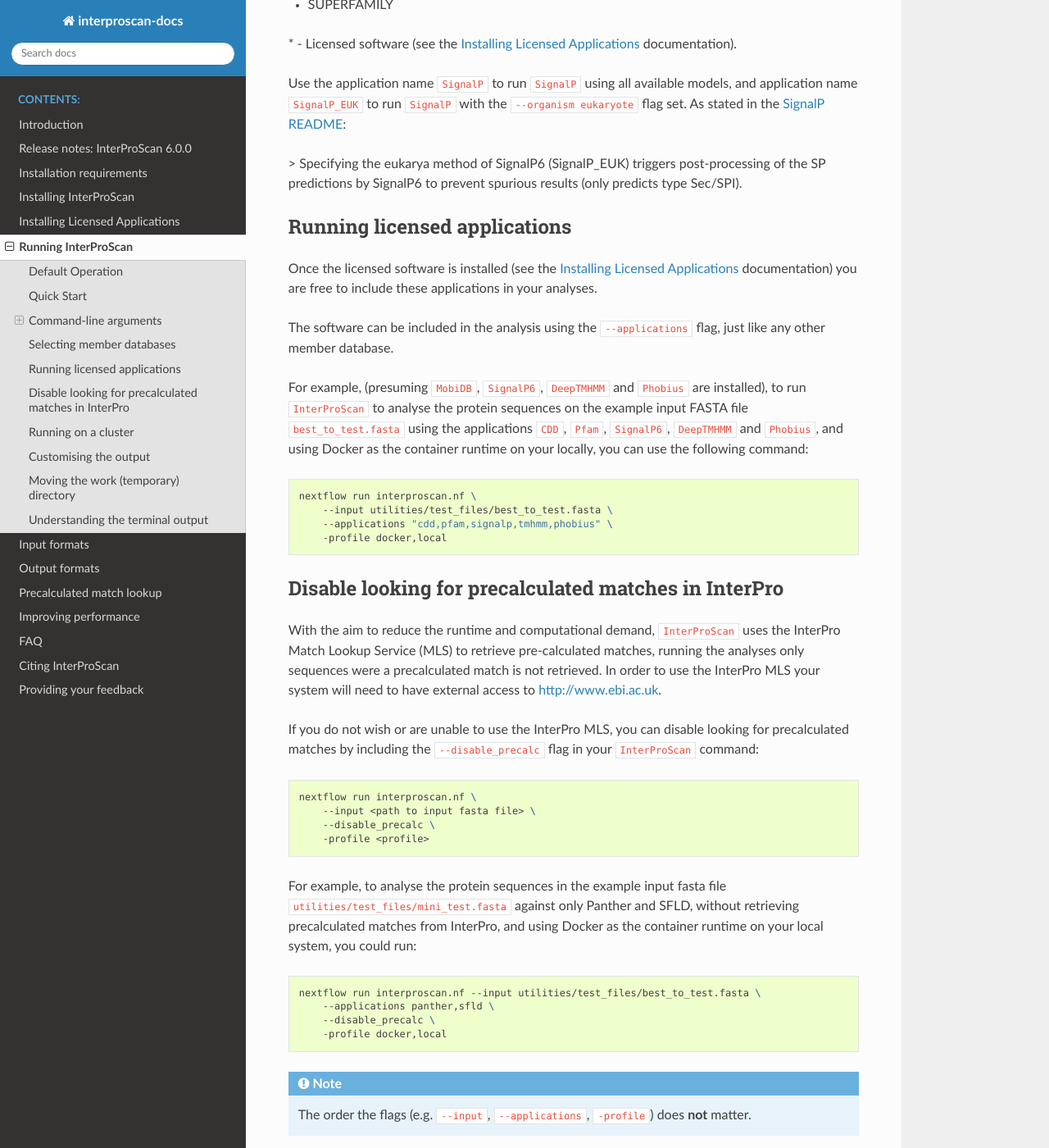
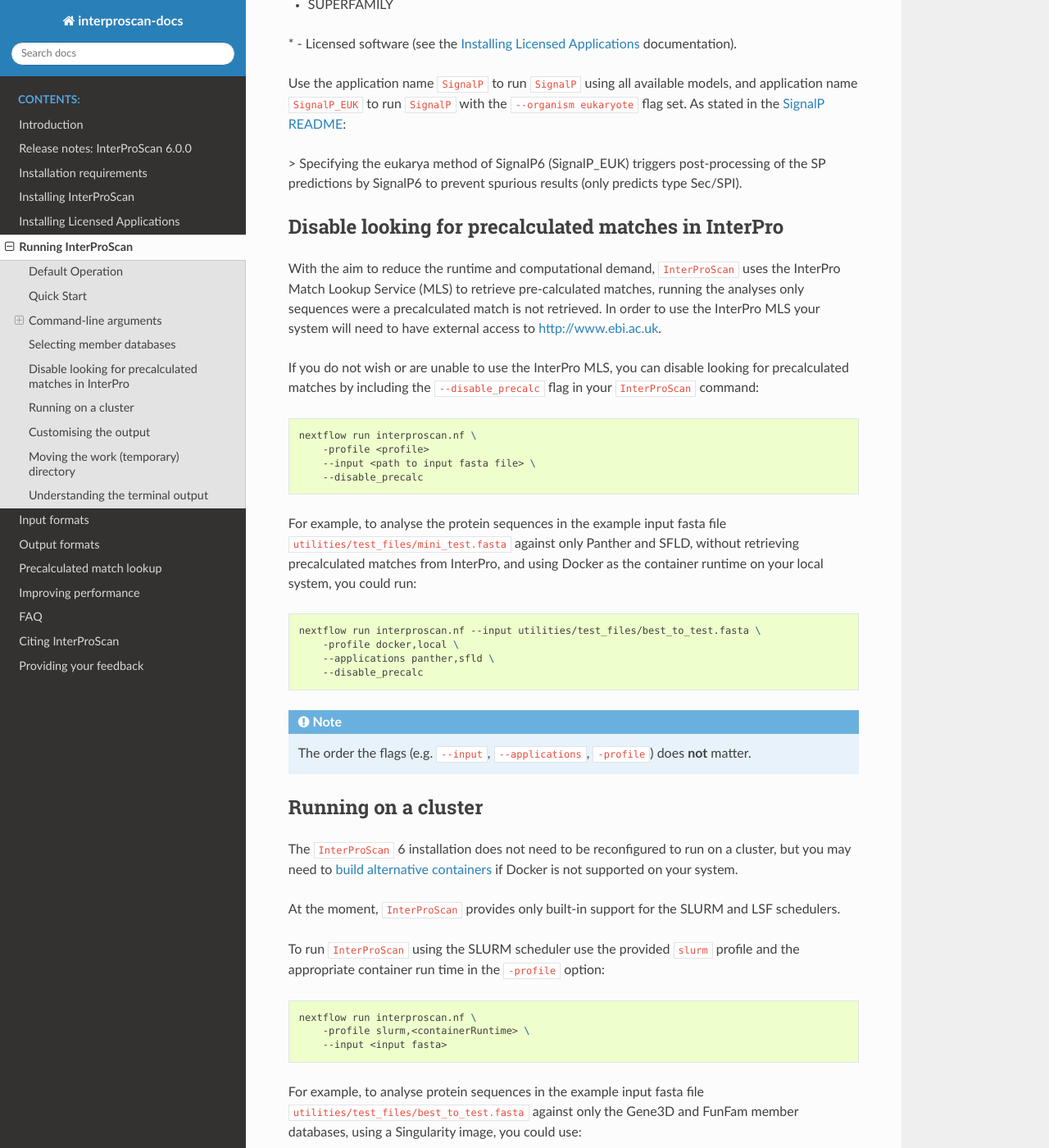
Before and after one commit to ebi-pf-team/interproscan-docs, a Sphinx documentation site: the page built from docs/HowToRun.rst, in a window 1280 px wide and 1400 px high, scrolled down 5659 px. Shown: the whole window at 82% size. Built offline with Sphinx 7.4.7 and the Read the Docs theme 2.0.0, drawn with Linux system fonts in a browser that asks for light colours; pages that are not in the unit, such as notebooks, are missing from menus; some of the changed text lies outside the part shown.

Commit message:
correct typos

```diff
--- a/docs/HowToRun.rst
+++ b/docs/HowToRun.rst
@@ -7,8 +7,8 @@
 .. code-block:: bash
 
     nextflow run <path to the interproscan.nf> \
-        --input <path to fasta file> \
-        -profile <executorprofile, containerRuntime profile>
+        -profile <executorprofile, containerRuntime profile> \
+        --input <path to fasta file>
 
 .. ATTENTION::
     All ``InterProScan`` custom flags, such as ``--input``, use **double** dashes.
@@ -100,7 +100,7 @@
 
 .. NOTE::
     To analyse nucleic acid sequences please see the
-    `"How to Analyse Nucleic Sequences" documentation <HowToNucleic.rst>`_
+    `"How to Analyse Nucleic Sequences" documentation <HowToNucleic.html>`_
 
 Command-line arguments
 ~~~~~~~~~~~~~~~~~~~~~~
@@ -141,7 +141,7 @@
 
 .. TIP::
     You can find out more
-    in the  `"How to Analyse Nucleic Sequences" documentation <HowToNucleic.rst>`_
+    in the  `"How to Analyse Nucleic Sequences" documentation <HowToNucleic.html>`_
 
 Configuring the output data
 ^^^^^^^^^^^^^^^^^^^^^^^^^^^
@@ -203,21 +203,21 @@
 .. code-block:: bash
 
     nextflow run interproscan.nf \
+        -profile <profiles> \
         --input <path to input fasta file> \
-        --applications "antifam,sfld" \
-        -profile <profiles>
+        --applications "antifam,sfld"
 
 For example, to analyse the protein sequences in the example input fasta file ``utilities/test_files/best_to_test.fasta``
 against only the AntiFam and NCBIFam member databases, using an Apptainer image
-(`see the Alternative Container docs <AlternativeContainers.rst>`_ on how to build an Apptainer image),
+(`see the Alternative Container docs <AlternativeContainers.html>`_ on how to build an Apptainer image),
 you could use:
 
 .. code-block:: bash
 
     nextflow run interproscan.nf \
+        -profile apptainer
         --input utilities/test_files/best_to_test.fasta \
-        --applications "antifam,ncbifam" \
-        -profile apptainer
+        --applications "antifam,ncbifam"
 
 .. NOTE::
     The member database (or 'applications') names are case insensitive,  both
@@ -256,30 +256,6 @@
 
 > Specifying the eukarya method of SignalP6 (SignalP_EUK) triggers post-processing of the SP predictions by SignalP6 to prevent spurious results (only predicts type Sec/SPI).
 
-
-Running licensed applications
-~~~~~~~~~~~~~~~~~~~~~~~~~~~~~
-
-Once the licensed software is installed (see the :ref:`Installing Licensed Applications` documentation)
-you are free to include these applications in your analyses.
-
-The software can be included in the analysis using the
-``--applications`` flag, just like any other member database.
-
-For example, (presuming ``MobiDB``, ``SignalP6``, ``DeepTMHMM`` and ``Phobius`` are installed), to run
-``InterProScan`` to analyse the protein sequences on the example input FASTA file
-``best_to_test.fasta`` using the
-applications ``CDD``, ``Pfam``, ``SignalP6``, ``DeepTMHMM`` and ``Phobius``, and using Docker
-as the container runtime on your locally,
-you can use the following command:
-
-.. code-block:: bash
-
-    nextflow run interproscan.nf \
-        --input utilities/test_files/best_to_test.fasta \
-        --applications "cdd,pfam,signalp,tmhmm,phobius" \
-        -profile docker,local
-
 Disable looking for precalculated matches in InterPro
 ~~~~~~~~~~~~~~~~~~~~~~~~~~~~~~~~~~~~~~~~~~~~~~~~~~~~~
 
@@ -296,9 +272,9 @@
 .. code-block:: bash
 
     nextflow run interproscan.nf \
+        -profile <profile>
         --input <path to input fasta file> \
-        --disable_precalc \
-        -profile <profile>
+        --disable_precalc
 
 For example, to analyse the protein sequences in the example input fasta
 file ``utilities/test_files/mini_test.fasta``
@@ -308,9 +284,9 @@
 .. code-block:: bash
 
     nextflow run interproscan.nf --input utilities/test_files/best_to_test.fasta \
+        -profile docker,local \
         --applications panther,sfld \
-        --disable_precalc \
-        -profile docker,local
+        --disable_precalc
 
 .. NOTE::
     The order the flags (e.g. ``--input``, ``--applications``, ``-profile``) does **not** matter.
@@ -319,7 +295,7 @@
 ~~~~~~~~~~~~~~~~~~~~
 
 The ``InterProScan`` 6 installation does not need to be reconfigured to run on a cluster, but
-you may need to `build alternative containers <AlternativeContainers.rst>`_ if
+you may need to `build alternative containers <AlternativeContainers.html>`_ if
 Docker is not supported on your system.
 
 At the moment, ``InterProScan`` provides only built-in support for the SLURM and LSF schedulers.
@@ -330,8 +306,8 @@
 .. code-block:: bash
 
     nextflow run interproscan.nf \
-        --input <input fasta> \
-        -profile slurm,<containerRuntime>
+        -profile slurm,<containerRuntime> \
+        --input <input fasta>
 
 For example, to analyse protein sequences in the example input fasta file ``utilities/test_files/best_to_test.fasta``
 against only the Gene3D and FunFam member databases, using a Singularity image,
@@ -340,9 +316,9 @@
 .. code-block:: bash
 
     nextflow run interproscan.nf \
+        -profile slurm,singularity \
         --input utilities/test_files/best_to_test.fasta \
-        --applications "funfam,gene3d" \
-        -profile slurm,singularity
+        --applications "funfam,gene3d"
 
 .. WARNING::
 
@@ -356,7 +332,7 @@
     to ensure they met requirements and expected practices of your system.
     If you are unsure how to deploy Nextflow on your system contact the sysadmin.
 
-You can find out more information on the ``InterProScan`` profiles `here <Profiles.rst>`. Please
+You can find out more information on the ``InterProScan`` profiles `here <Profiles.html>`. Please
 refer to this documentation before creating your own profiles.
 
 Customising the output
@@ -391,11 +367,11 @@
 .. code-block:: bash
 
     nextflow run interproscan.nf \
+        -profile slurm,singularity \
         --input utilities/test_files/best_to_test.fasta \
-        -profile slurm,singularity \
         --format json,tsv
 
-You can find a description of the output file schemas in `"Output formats" documentation <OutputFormats.rst>`_.
+You can find a description of the output file schemas in `"Output formats" documentation <OutputFormats.html>`_.
 
 GO terms and pathways
 ^^^^^^^^^^^^^^^^^^^^^
@@ -454,10 +430,10 @@
 .. code-block:: bash
 
     $ nextflow run interproscan.nf \
+        -profile docker \
         --input utilities/test_files/best_to_test.fasta \
         --formats json,tsv \
-        --applications antifam,ncbifam,gene3d,funfam,sfld \
-        -profile docker
+        --applications antifam,ncbifam,gene3d,funfam,sfld
 
     N E X T F L O W   ~  version 24.04.2
 
@@ -493,10 +469,10 @@
 .. code-block:: bash
 
     $ nextflow run interproscan.nf \
+        -profile docker \
         --input utilities/test_files/best_to_test.fasta \
         --formats json,tsv \
-        --applications antifam,ncbifam,gene3d,funfam,sfld \
-        -profile docker
+        --applications antifam,ncbifam,gene3d,funfam,sfld
     ...
     Number of sequences to analyse: 253
 
```
Also changed, not shown: other parts of docs/HowToRun.rst (+7 -2 lines).
